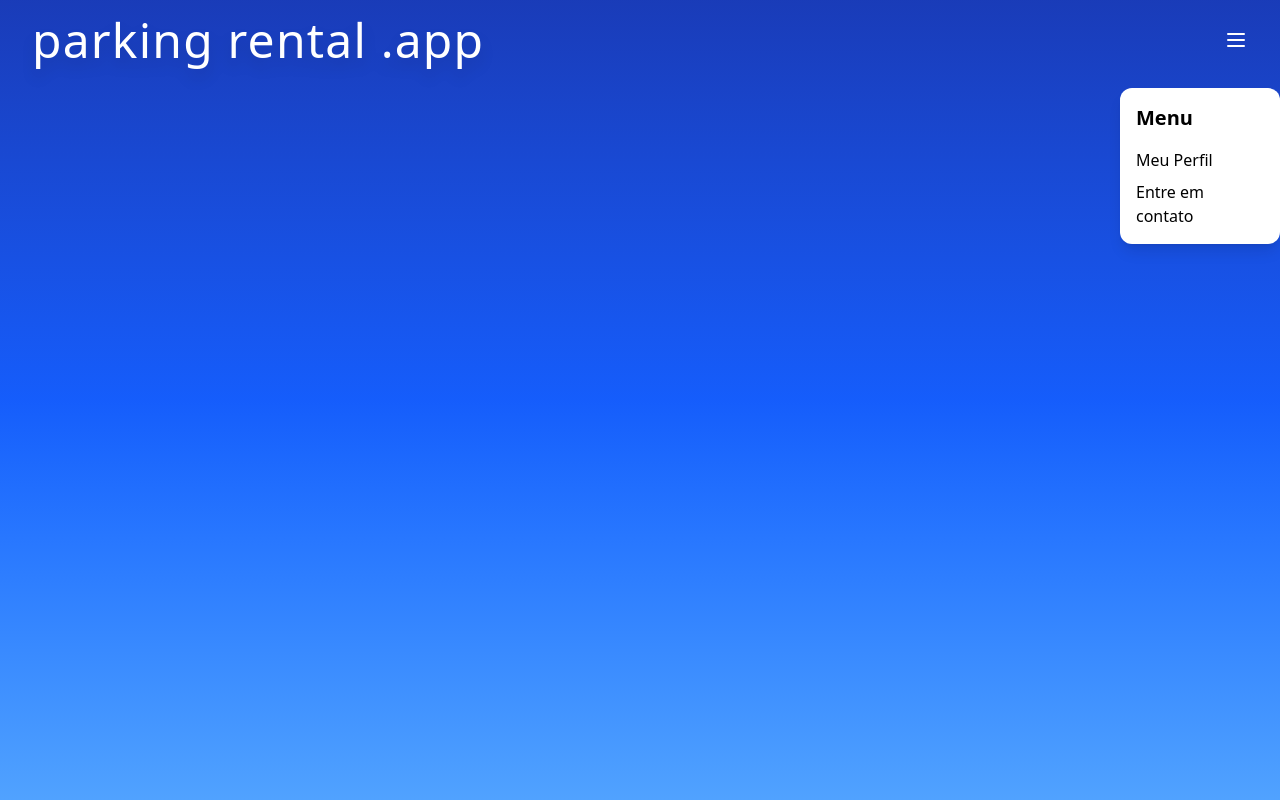
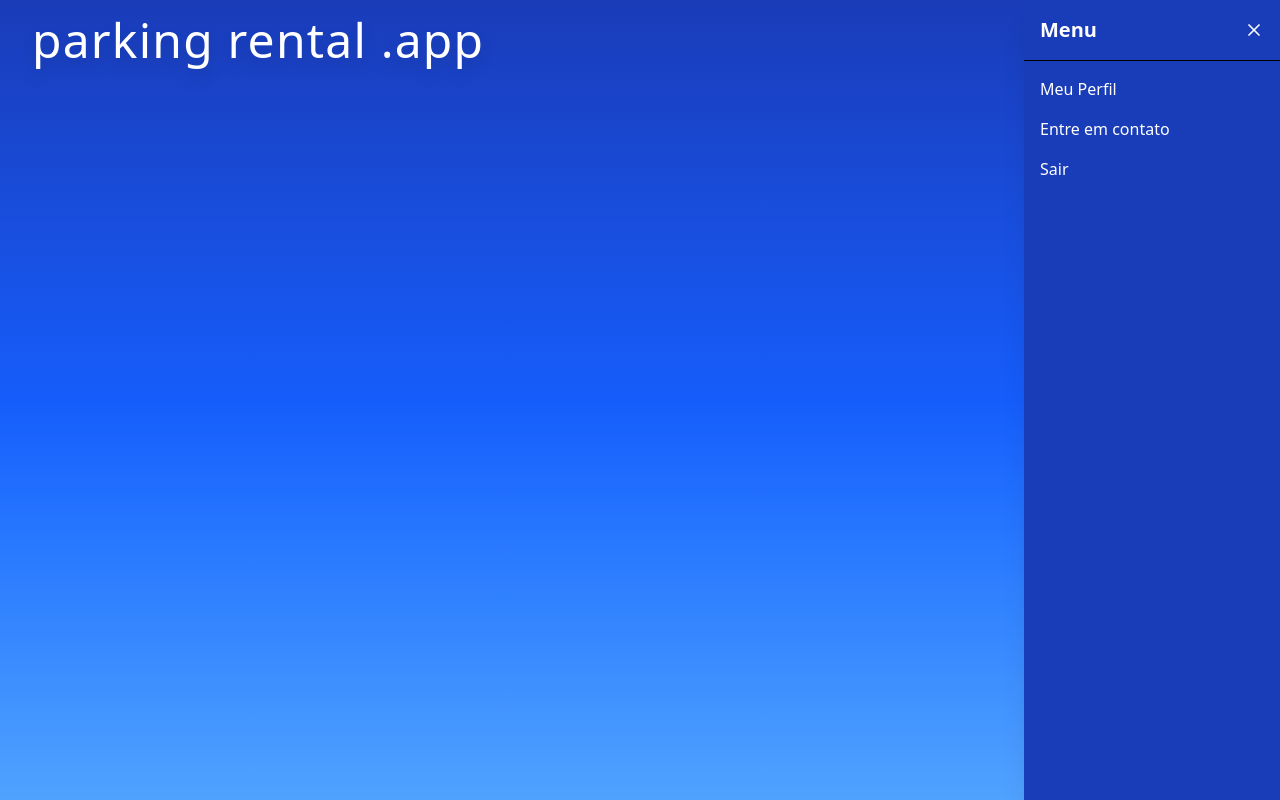
Before and after one commit to tierres/parkingrentalapp, a React (Vite) app in the folder frontend/: page / in a window 1280 px wide. Both pictures are taken after a click on the icon 1236 px from the left and 40 px from the top of the page. Built offline with nearby package versions, Linux system fonts and the light colour scheme.

Commit message:
PC - 07/05/25 - 17h30 - Trabalhando na Home Page

```diff
--- a/frontend/src/pages/Home/Home.tsx
+++ b/frontend/src/pages/Home/Home.tsx
@@ -1,12 +1,12 @@
 import { useState } from "react";
-import { Menu } from "lucide-react";
+import { Menu, X } from "lucide-react";
 
 export const Home = () => {
   const [isMenuOpen, setIsMenuOpen] = useState(false);
   const toggleMenu = () => setIsMenuOpen(!isMenuOpen);
 
   return (
-    <main className="min-h-screen bg-gradient-to-b from-blue-800 via-blue-600 to-blue-400">
+    <main className="relative z-0 min-h-screen bg-gradient-to-b from-blue-800 via-blue-600 to-blue-400">
       <header className="w-full h-20 flex items-center justify-between px-8">
         <h1 className="text-white text-5xl font-thin drop-shadow-xl tracking-wide">
           parking rental .app
@@ -19,15 +19,26 @@ export const Home = () => {
         </div>
       </header>
 
-      {isMenuOpen && (
-        <div className="absolute right-0 mt-2 w-40 bg-white rounded-xl shadow-lg p-4 z-10">
-          <h2 className="text-xl font-semibold mb-4">Menu</h2>
-          <ul className="space-y-2">
-            <li>Meu Perfil</li>
-            <li>Entre em contato</li>
-          </ul>
+      <div
+        className={`z-50 fixed top-0 right-0 h-full w-64 bg-blue-800 shadow-xl transform transition-transform duration-300 ease-in-out ${
+          isMenuOpen ? "translate-x-0" : "translate-x-full"
+        }`}
+      >
+        <div className="p-4 flex justify-between items-center border-b">
+          <h2 className="text-xl text-white font-semibold">Menu</h2>
+          <X
+            className="w-5 h-5 text-white cursor-pointer"
+            onClick={toggleMenu}
+          />
         </div>
-      )}
+        <ul className="p-4 space-y-4">
+          <li className="text-white cursor-pointer">Meu Perfil</li>
+          <li className="text-white cursor-pointer">Entre em contato</li>
+          <li className="text-white cursor-pointer">Sair</li>
+        </ul>
+      </div>
+
+      {isMenuOpen && <div onClick={toggleMenu} className="fixed inset-0" />}
     </main>
   );
 };
--- a/frontend/tailwind.config.ts
+++ b/frontend/tailwind.config.ts
@@ -0,0 +1,9 @@
+export default {
+    theme: {
+      extend: {
+        colors: {
+          luar: "#0052cc",
+        },
+      },
+    },
+  };
```
Also changed, not shown: 1 other file (tests, documents, lock files or other folders).
